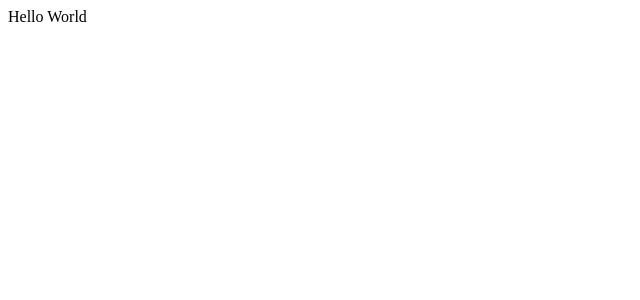
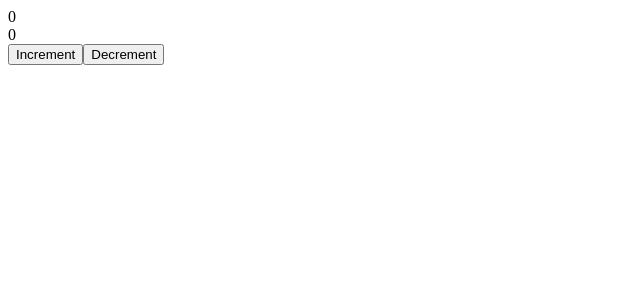
Before and after one commit to schillerk/scaffold, a React app: page / in a window 1280 px wide. Shown: the top 300 px of the page, without its empty margins (0-640 px from the left). Built offline with nearby package versions, Linux system fonts and the light colour scheme.

Commit message:
demo Context API and hooks

```diff
--- a/src/App.tsx
+++ b/src/App.tsx
@@ -1,8 +1,34 @@
 import * as React from "react";
+import { createContext, useState, useReducer } from "react";
 import Header from "./Components/Header";
 
-export class App extends React.Component {
-  render() {
-    return <Header title="Hello World" />;
+export const StateContext = createContext({
+  counter: 0
+});
+
+const reducer = (state, action) => {
+  switch (action.type) {
+    case "increment":
+      return { count: state.count + 1 };
+
+    case "decrement":
+      return { count: state.count - 1 };
+
+    default:
+      return state;
   }
-}
+};
+
+export const App = () => {
+  const [count, setCount] = useState(0);
+  const [state, dispatch] = useReducer(reducer, { count: 0 });
+
+  return (
+    <StateContext.Provider value={{ counter: 0 }}>
+      <Header title="Hello World" />
+      <div>{state.count}</div>
+      <button onClick={() => dispatch({ type: "increment" })}>Increment</button>
+      <button onClick={() => dispatch({ type: "decrement" })}>Decrement</button>
+    </StateContext.Provider>
+  );
+};
--- a/src/Components/Header.tsx
+++ b/src/Components/Header.tsx
@@ -1,9 +1,14 @@
 import * as React from "react";
+import { StateContext } from "../App";
 
 type HeaderProps = {
   title: string;
 };
 
 export default function Header({ title }: HeaderProps) {
-  return <div>{title}</div>;
+  return (
+    <StateContext.Consumer>
+      {value => <div>{value.counter}</div>}
+    </StateContext.Consumer>
+  );
 }
```
